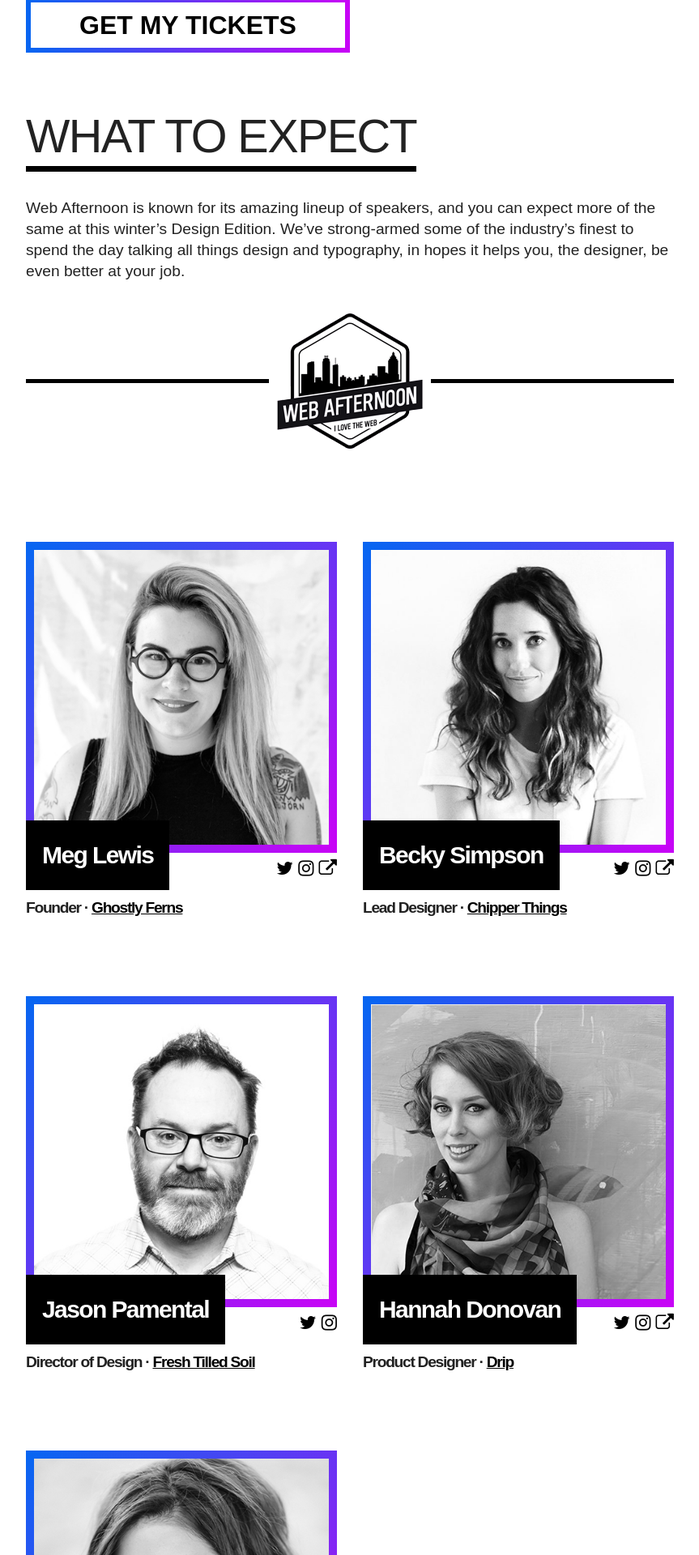
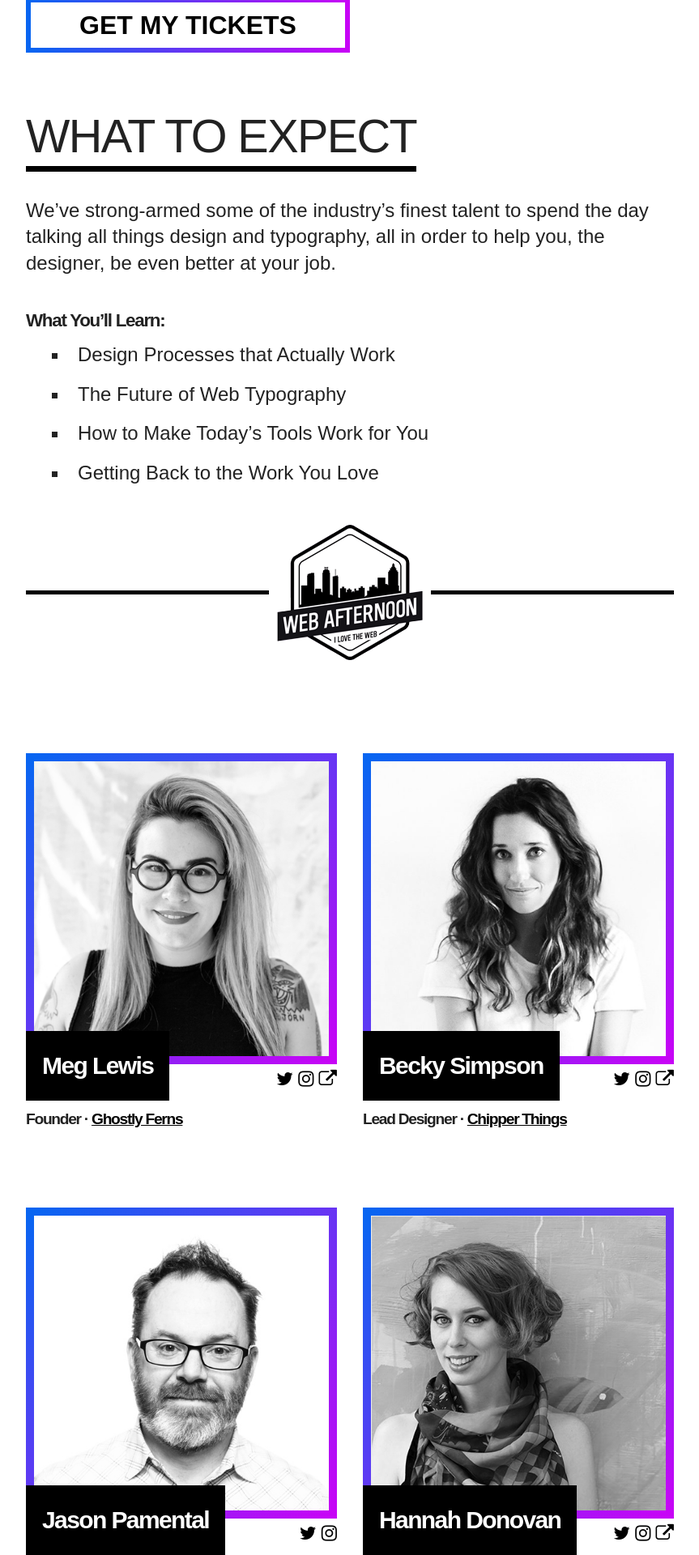
Before and after one commit to ninelabs/webafternoon, a Jekyll site: the page built from index.html, in a window 1280 px wide. Shown: the part 401-2321 px from the top of the page at 81% size, without its empty margins (208-1071 px from the left). Built offline with Jekyll 4.4.1, drawn with Linux system fonts in a browser that asks for light colours; nearby versions of some CDN libraries.

Commit message:
Updated homepage language
re: https://app.asana.com/0/search/70152627290507/79173104381626

```diff
--- a/_includes/intro.html
+++ b/_includes/intro.html
@@ -2,7 +2,14 @@
   <section class="row what-to-expect">
     <article class="twelve columns">
       <h2>What to Expect</h2>
-      <p>Web Afternoon is known for its amazing lineup of speakers, and you can expect more of the same at this winter’s Design Edition. We’ve strong-armed some of the industry’s finest to spend the day talking all things design and typography, in hopes it helps you, the designer, be even better at your job.</p>
+      <p>We&rsquo;ve strong-armed some of the industry&rsquo;s finest talent to spend the day talking all things design and typography, all in order to help you, the designer, be even better at your job.</p>
+      <h4>What You&rsquo;ll Learn:</h4>
+      <ul class="topics">
+        <li>Design Processes that Actually Work</li>
+        <li>The Future of Web Typography</li>
+        <li>How to Make Today&rsquo;s Tools Work for You</li>
+        <li>Getting Back to the Work You Love</li>
+      </ul>
     </article>
   </section>
 
--- a/_sass/_styles.scss
+++ b/_sass/_styles.scss
@@ -120,9 +120,21 @@
 }
 
 .what-to-expect {
+  margin-bottom: 2em;
   p {
-    font-size: 1.2em;
+    font-size: 1.5em;
   }
+  h4 {
+    margin-bottom: 0.5em;
+  }
+  ul.topics {
+    margin:0 0 0 2em;
+    li {
+      font-size: 1.5em;
+      list-style-type: square;
+    }
+  }
+
 }
 
 
```
